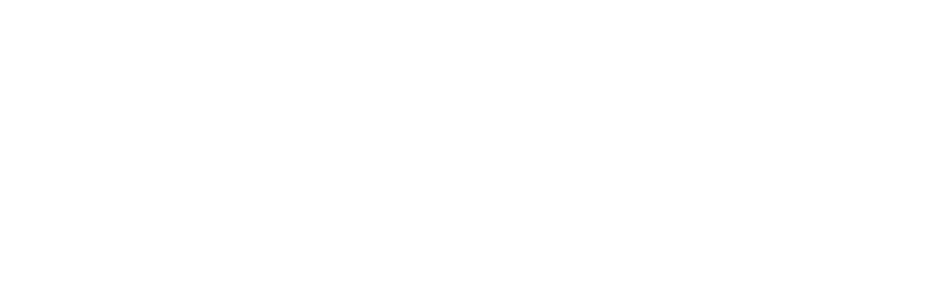
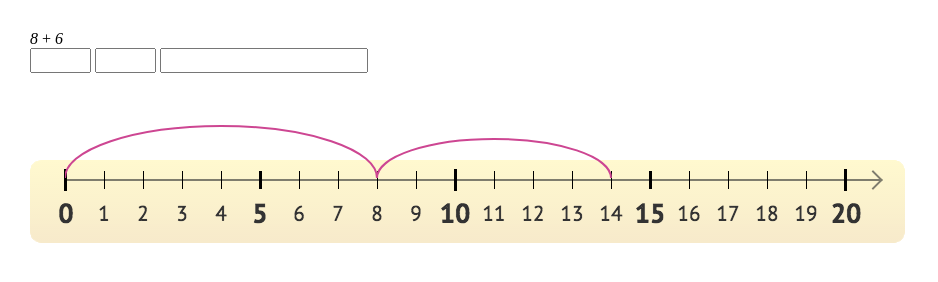
Before and after one commit to marivech/addition, a plain HTML site: page index.html in a window 1280 px wide. Shown: the whole page, without its empty margins (0-938 px from the left). Drawn offline with nearby package versions, Linux system fonts and the light colour scheme.

Commit message:
[*] numbers are generated and it draws the arrows

```diff
--- a/css/main.css
+++ b/css/main.css
@@ -0,0 +1,35 @@
+main {
+    padding: 30px;
+}
+
+figure  {
+    text-align: center;
+    position: relative;
+    margin: 0;
+    width: 875px;
+    height: 170px;
+    background-image: url('../img/sprite.png');
+    background-size: 875px 83px;
+    background-repeat: no-repeat;
+    background-position: left bottom;
+}
+figure img {
+    display: block;
+    position: absolute;
+    top: 100%;
+    top: 100px;
+}
+
+figure svg {
+    display: block;
+    position: absolute;
+    left: 0;
+    margin-left: 35px;
+    z-index: 10;
+    width: 875px;
+    height: 170px;
+}
+
+input:invalid {
+    color: red;
+}
--- a/index.html
+++ b/index.html
@@ -19,6 +19,32 @@
     <p class="browserupgrade">You are using an <strong>outdated</strong> browser. Please <a href="https://browsehappy.com/">upgrade your browser</a> to improve your experience and security.</p>
   <![endif]-->
 
+  <main>
+      <section>
+          <em id="first-term-num"></em>
+          <span>+</span>
+          <em id="second-term-num"></em>
+      </section>
+      <section>
+          <form action="get">
+              <input id="first-term-check" type="number" min="1" max="20">
+              <input id="second-term-check" type="number" min="1" max="20">
+              <input id="sum" type="number">
+          </form>
+      </section>
+      <figure>
+
+          <svg xmlns="http://www.w3.org/2000/svg">
+              <path id="first-term" d="" stroke="#CD4692" stroke-width="2px" fill="transparent"/>
+
+              <path id="second-term" d="M272 105 A3 1, 0, 0 1, 300 105
+            v -10
+            m -8 3
+            l 8 3" stroke="#CD4692" stroke-width="2px" fill="transparent"/>
+          </svg>
+
+      </figure>
+  </main>
 
   <script src="https://code.jquery.com/jquery-3.3.1.min.js" integrity="sha256-FgpCb/KJQlLNfOu91ta32o/NMZxltwRo8QtmkMRdAu8=" crossorigin="anonymous"></script>
   <script src="js/main.js"></script>
--- a/js/main.js
+++ b/js/main.js
@@ -0,0 +1,62 @@
+var $firstTermCurve = $('path#first-term');
+var $secondTermCurve = $('path#second-term');
+
+// length of 1 point on ruler
+var UNIT = 39;
+var Y = 105;
+var ELLIPSE_CONST = 'A3 1, 0, 0 1,'; // all we need is to add endpoint
+
+
+function getRandomInt(min, max) {
+  min = Math.ceil(min);
+  max = Math.floor(max);
+  return Math.floor(Math.random() * (max - min)) + min; //The maximum is exclusive and the minimum is inclusive
+}
+
+function getMathTask() {
+  var firstTerm = getRandomInt(6, 9);
+  var secondTerm = 0;
+
+  while(firstTerm + secondTerm < 11 || firstTerm + secondTerm > 14) {
+    secondTerm = getRandomInt(2, 8);
+  }
+
+  return [firstTerm, secondTerm];
+}
+
+function startMath() {
+  var terms = getMathTask();
+
+  writeTask(terms[0], terms[1]);
+
+  var firstCurvePath = calculatePath(0, terms[0]);
+  var secondCurvePath = calculatePath(terms[0], terms[1] + terms[0]);
+
+  drawCurve($firstTermCurve, firstCurvePath);
+  drawCurve($secondTermCurve, secondCurvePath)
+}
+
+function writeTask(first, second) {
+  $('#first-term-num').append(first);
+  $('#second-term-num').append(second);
+}
+
+
+// compose path for curve with set numbers
+// example: M0 105 A3 1, 0, 0 1, 272 105
+function calculatePath(startPoint, endPoint) {
+  var end = endPoint * UNIT;
+  var start = startPoint * UNIT;
+
+  var curve = ELLIPSE_CONST + ' ' + end + ' ' + Y;
+
+  return 'M' + start + ' ' + Y + curve;
+}
+
+function drawCurve(term, path) {
+  term.attr('d', path);
+}
+
+$(document).ready(function() {
+ startMath();
+});
```
